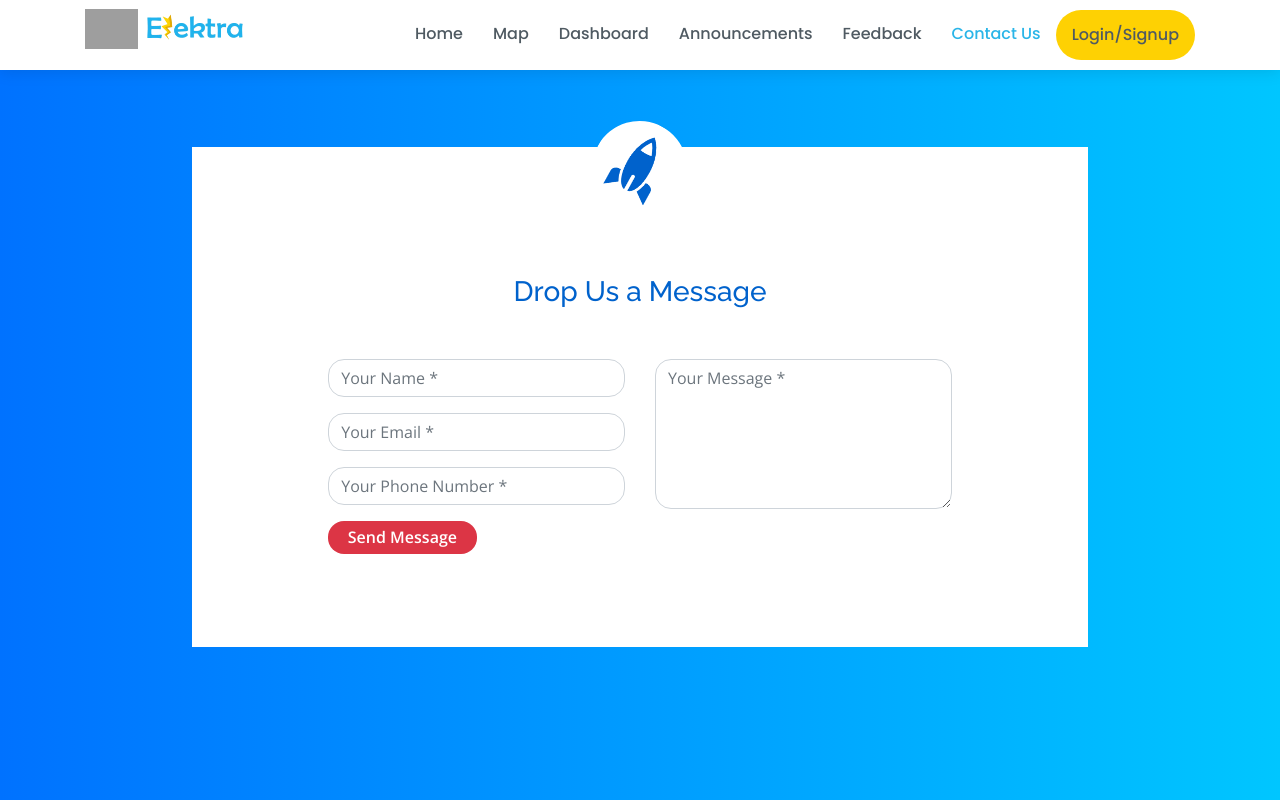
After one commit to khannakshat7/Elektra, a Django app: page /contact/ in a window 1280 px wide. The commit adds this page. Run offline with Django 3.2, Linux system fonts and the light colour scheme; some libraries are stand-ins or nearby versions; grey boxes are pictures that could not be loaded.

Commit message:
Added Contact Page

```diff
--- a/Elecktra/urls.py
+++ b/Elecktra/urls.py
@@ -30,6 +30,7 @@ urlpatterns = [
     path('feedback/',views.feedback,name="feedback"),
     path('logout/',views.logoutuser,name="logout"),
     path('coordinates/',views.getmapcoordinates,name="coordinates"),
+    path('contact/',views.contact,name="contact")
 ]
 
 urlpatterns += static(settings.STATIC_URL, document_root=settings.STATIC_ROOT)
--- a/electricity/admin.py
+++ b/electricity/admin.py
@@ -1,4 +1,6 @@
 from django.contrib import admin
-from electricity.models import electricity
+from electricity.models import electricity,Contact
 # Register your models here.
 admin.site.register(electricity)
+#Registered Contact model
+admin.site.register(Contact)
--- a/electricity/views.py
+++ b/electricity/views.py
@@ -5,7 +5,7 @@ from django.views.decorators.csrf import csrf_exempt
 from django.contrib.auth.decorators import login_required
 
 from electricity.forms import UserForm
-from electricity.models import electricity
+from electricity.models import electricity,Contact
 # Create your views here.
 
 def index(request):
@@ -73,6 +73,18 @@ def annnouncements(request):
 def feedback(request):
     return render(request,"feedback.html")
 
+#Cobtact view
+def contact(request):
+    if request.method == "POST":
+        name = request.POST['name']
+        email = request.POST['email']
+        phone = request.POST['phone']
+        name = request.POST['name']
+        message = request.POST['message']
+        contact = Contact(name=name,email=email,phone=phone,message=message)
+        contact.save()
+    return render(request,"contact.html")
+
 @csrf_exempt
 def getmapcoordinates(request):
     if(request.method == 'POST'):
--- a/templates/base.html
+++ b/templates/base.html
@@ -34,6 +34,9 @@
   integrity="sha512-XQoYMqMTK8LvdxXYG3nZ448hOEQiglfqkJs1NOQV44cWnUrBc8PkAOcXy20w0vlaXaVUearIOBhiXZ5V3ynxwA=="
   crossorigin=""></script>
 
+  <!--style for contact page-->
+  {% block style %}{% endblock style %}
+
   <style>
     #mapid { height: 700px; width: 1300px;}
   </style>
@@ -61,6 +64,7 @@
           <li><a {% if url_name == 'dashboard' %}class="active"{% endif %} href="{% url 'dashboard' %}">Dashboard</a></li>
           <li><a {% if url_name == 'announcements' %}class="active"{% endif %} href="{% url 'announcements' %}">Announcements</a></li>
           <li><a {% if url_name == 'feedback' %}class="active"{% endif %} href="{% url 'feedback' %}">Feedback</a></li>
+          <li><a {% if url_name == 'contact' %}class="active"{% endif %} href="{% url 'contact' %}">Contact Us</a></li>
           {%endwith%}
           {% if user.is_authenticated %}
           <li><a href="#">Welcome, {{ user }}</a></li>
@@ -106,10 +110,12 @@
 
 
   <!-- ======= Footer ======= -->
+<!--If on contact page then don't use the contact footer-->
+{% with request.resolver_match.url_name as url_name %}
+{% if url_name != 'contact' %}
   <section id="contact">
     <div class="section-title">
       <h2>Contact</h2>
-
     </div>
     <footer id="footer">
       <div class="footer-top">
@@ -166,6 +172,8 @@
       </div>
     </footer>
   </section>
+{% endif %}
+{% endwith %}
   <!-- End Footer -->
   </section>
 
--- /dev/null
+++ b/templates/contact.html
@@ -0,0 +1,94 @@
+{% extends 'base.html' %}
+
+{% load static %}
+
+{% block style %}
+    <style>
+        body{
+            background: -webkit-linear-gradient(left, #0072ff, #00c6ff);
+        }
+        .contact-form{
+            background: #fff;
+            margin-top: 4%;
+            margin-bottom: 4%;
+            width: 70%;
+        }
+        .contact-form .form-control{
+            border-radius:1rem;
+        }
+        .contact-image{
+            text-align: center;
+        }
+        .contact-image img{
+            border-radius: 6rem;
+            width: 11%;
+            margin-top: -3%;
+            transform: rotate(29deg);
+        }
+        .contact-form form{
+            padding: 14%;
+        }
+        .contact-form form .row{
+            margin-bottom: -7%;
+        }
+        .contact-form h3{
+            margin-bottom: 8%;
+            margin-top: -10%;
+            text-align: center;
+            color: #0062cc;
+        }
+        .contact-form .btnContact {
+            width: 50%;
+            border: none;
+            border-radius: 1rem;
+            padding: 1.5%;
+            background: #dc3545;
+            font-weight: 600;
+            color: #fff;
+            cursor: pointer;
+        }
+        .btnContactSubmit
+        {
+            width: 50%;
+            border-radius: 1rem;
+            padding: 1.5%;
+            color: #fff;
+            background-color: #0062cc;
+            border: none;
+            cursor: pointer;
+        }
+    </style>
+{% endblock style %}
+
+{% block content %}
+    <div class="container contact-form">
+        <div class="contact-image">
+            <img src="{% static 'rocket_contact.png' %}" alt="rocket_contact"/>
+        </div>
+        <form method="POST">
+        {% csrf_token %}
+            <h3>Drop Us a Message</h3>
+            <div class="row">
+                <div class="col-md-6">
+                    <div class="form-group">
+                        <input type="text" name="name" class="form-control" placeholder="Your Name *" value="" />
+                    </div>
+                    <div class="form-group">
+                        <input type="text" name="email" class="form-control" placeholder="Your Email *" value="" />
+                    </div>
+                    <div class="form-group">
+                        <input type="text" name="phone" class="form-control" placeholder="Your Phone Number *" value="" />
+                    </div>
+                    <div class="form-group">
+                        <input type="submit" name="btnSubmit" class="btnContact" value="Send Message" />
+                    </div>
+                </div>
+                <div class="col-md-6">
+                    <div class="form-group">
+                        <textarea name="message" class="form-control" placeholder="Your Message *" style="width: 100%; height: 150px;"></textarea>
+                    </div>
+                </div>
+            </div>
+        </form>
+    </div>
+{% endblock content %}
```
Also changed, not shown: electricity/models.py (+8 -0 lines), static/rocket_contact.png (added).
